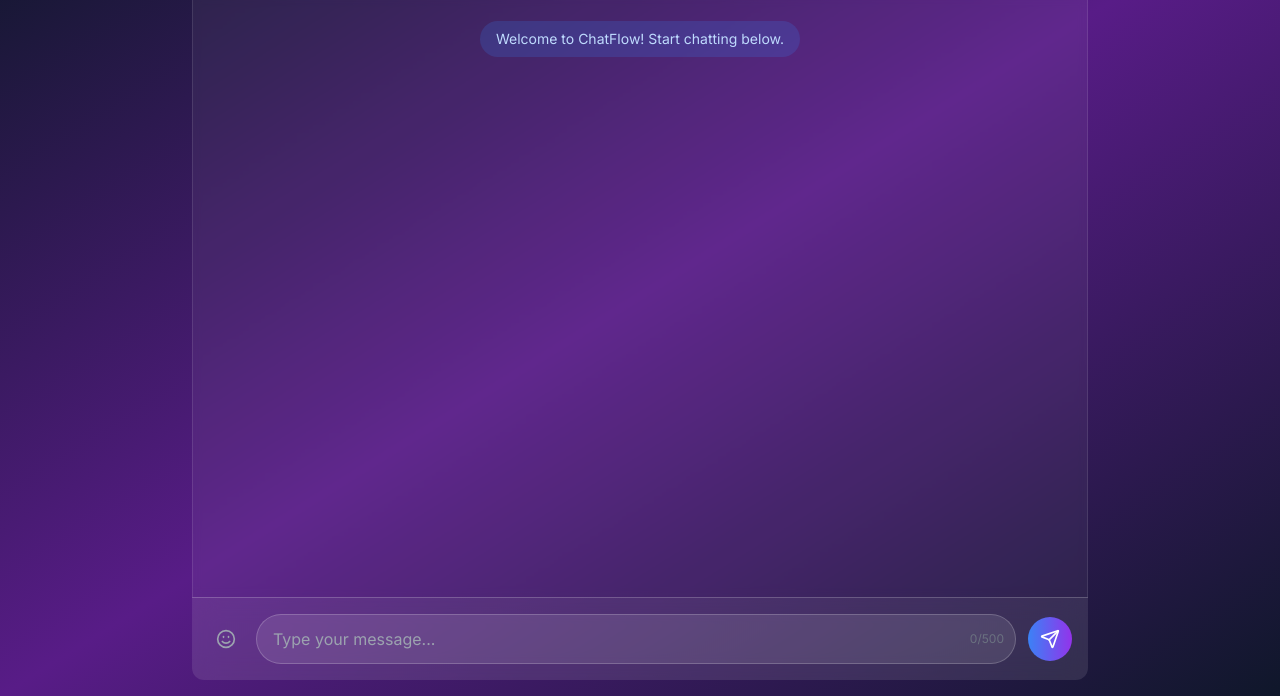
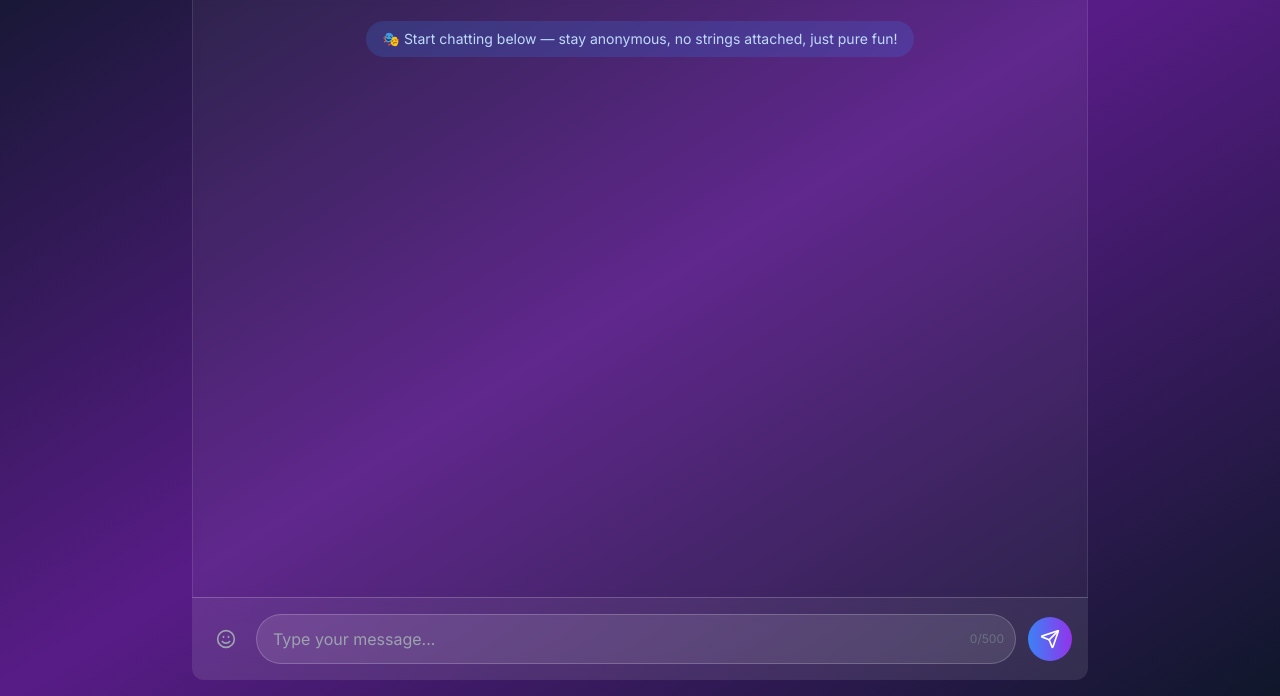
Before and after one commit to rupamghosh2006/ChatApp, a website: page public/index.html in a window 1280 px wide. Shown: the part 104-800 px from the top of the page. Drawn offline with nearby package versions, Linux system fonts and the light colour scheme; no server answers.

Commit message:
changes tagline

```diff
--- a/public/index.html
+++ b/public/index.html
@@ -61,7 +61,7 @@
                 <!-- Welcome message -->
                 <div class="flex justify-center">
                     <div class="bg-blue-500/20 text-blue-200 px-4 py-2 rounded-full text-sm">
-                        Welcome to ChatFlow! Start chatting below.
+                        🎭 Start chatting below — stay anonymous, no strings attached, just pure fun!
                     </div>
                 </div>
             </div>
```
